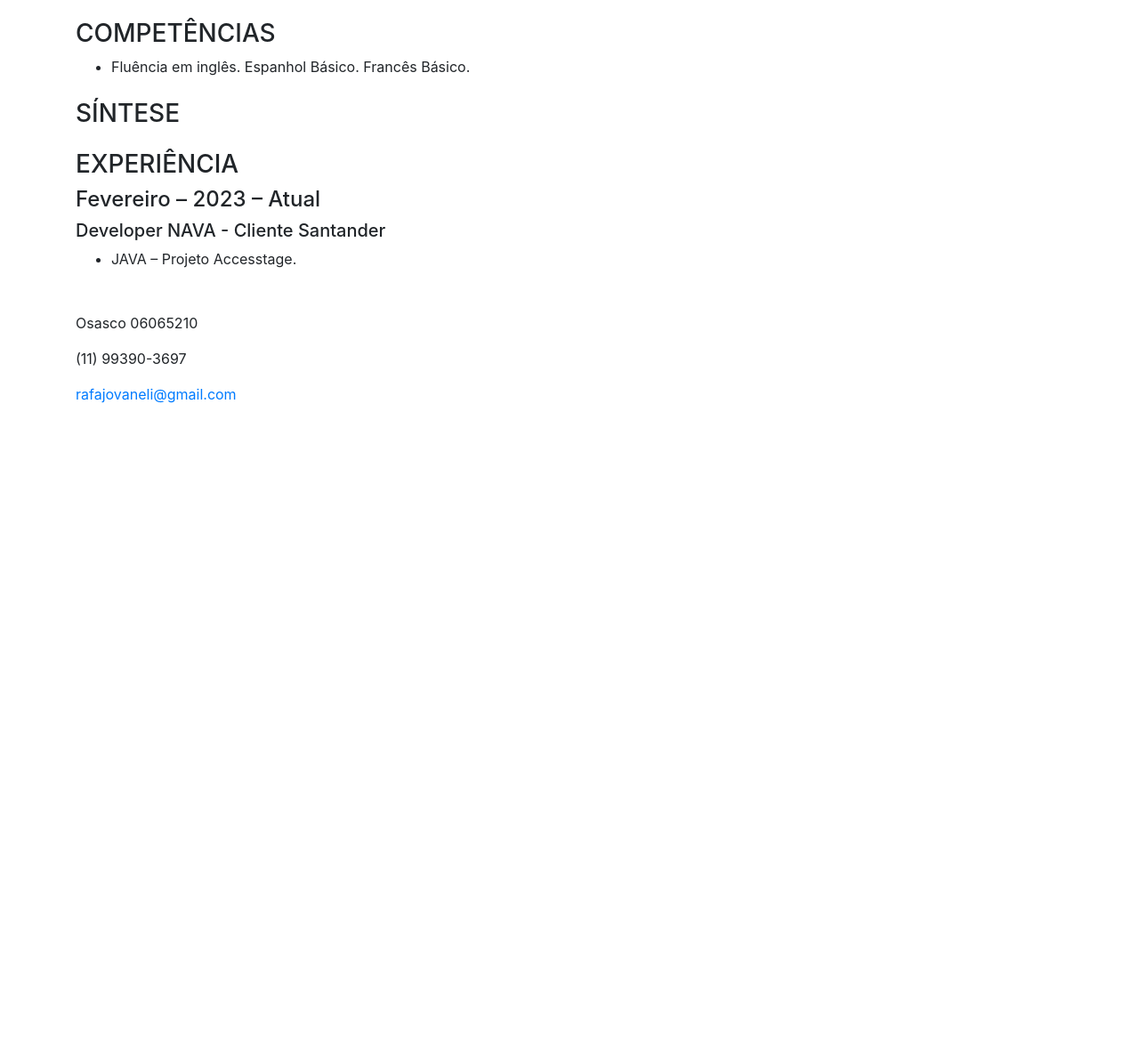
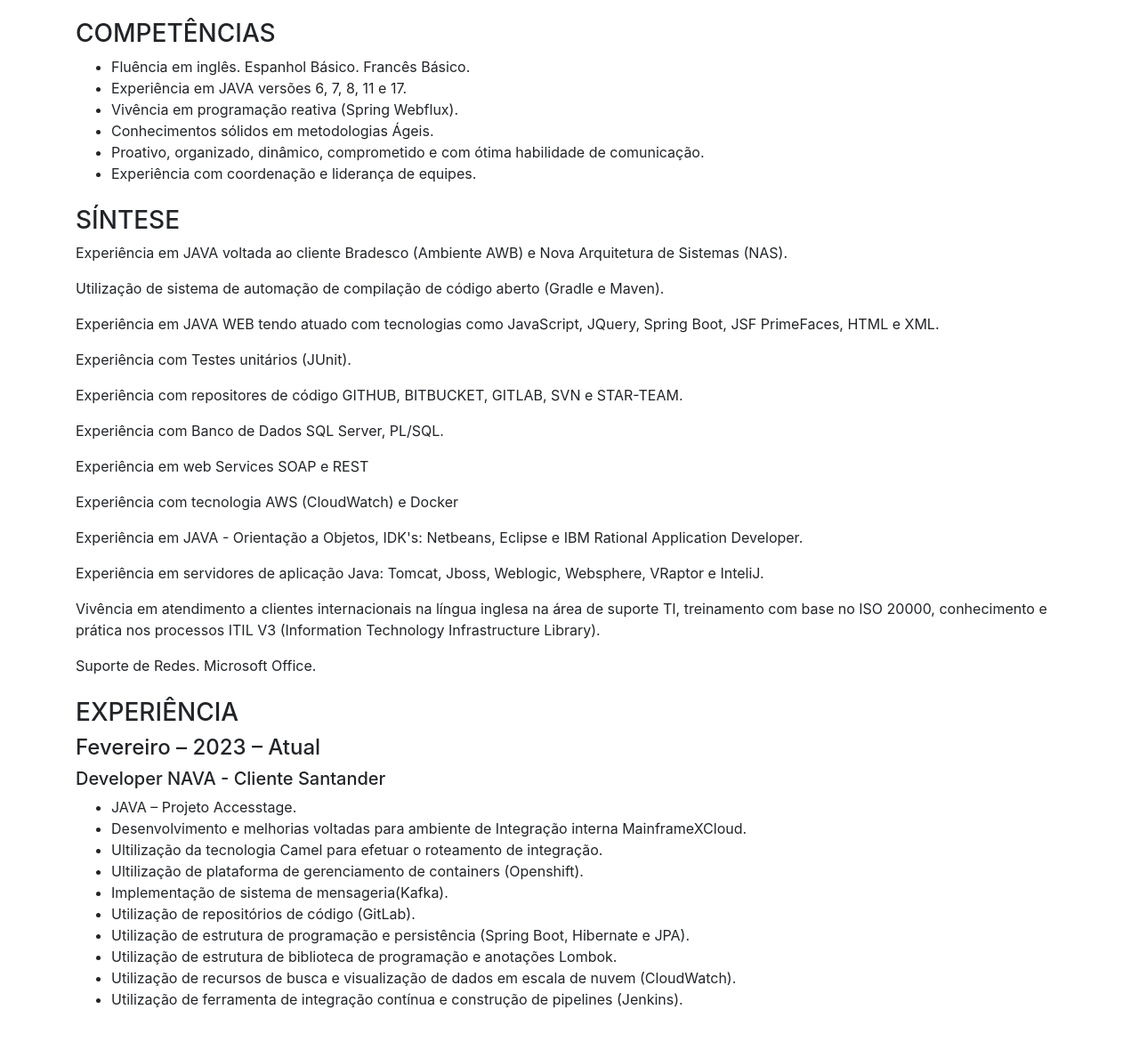
Before and after one commit to rafajovaneli/rafaelhjovaneli.github.io, a plain HTML site: page index.html in a window 1280 px wide. Shown: the part 99-1279 px from the top of the page at 89% size. Before the commit the page ends 800 px from the top, so only its background shows below. Drawn offline with nearby package versions, Linux system fonts and the light colour scheme.

Commit message:
Incluindo informações

```diff
--- a/index.html
+++ b/index.html
@@ -17,15 +17,34 @@
             <h3>COMPETÊNCIAS</h3>
             <ul>
                 <li>Fluência em inglês. Espanhol Básico. Francês Básico.</li>
-                <!-- ... Adicione todas as outras competências da mesma forma ... -->
+
+				<li>Experiência em JAVA versões 6, 7, 8, 11 e 17.</li>
+
+				<li>Vivência em programação reativa (Spring Webflux).</li>
+
+				<li>Conhecimentos sólidos em metodologias Ágeis.</li>
+
+				<li>Proativo, organizado, dinâmico, comprometido e com ótima habilidade de comunicação.</li>
+
+				<li>Experiência com coordenação e liderança de equipes.</li>
             </ul>
         </section>
 
         <section class="mt-4">
             <h3>SÍNTESE</h3>
-            <p>
-                <!-- Adicione a síntese da mesma forma -->
-            </p>
+			<p>Experiência em JAVA voltada ao cliente Bradesco (Ambiente AWB) e Nova Arquitetura de Sistemas (NAS).</p>
+			<p>Utilização de sistema de automação de compilação de código aberto (Gradle e Maven).</p>
+			<p>Experiência em JAVA WEB tendo atuado com tecnologias como JavaScript, JQuery, Spring Boot, JSF PrimeFaces, HTML e XML.</p>
+			<p>Experiência com Testes unitários (JUnit).</p>
+			<p>Experiência com repositores de código GITHUB, BITBUCKET, GITLAB, SVN e STAR-TEAM.</p>
+			<p>Experiência com Banco de Dados SQL Server, PL/SQL.</p>
+			<p>Experiência em web Services SOAP e REST</p>
+			<p>Experiência com tecnologia AWS (CloudWatch) e Docker</p>
+			<p>Experiência em JAVA - Orientação a Objetos, IDK's: Netbeans, Eclipse e IBM Rational Application Developer.</p>
+			<p>Experiência em servidores de aplicação Java: Tomcat, Jboss, Weblogic, Websphere, VRaptor e InteliJ.</p>
+			<p>Vivência em atendimento a clientes internacionais na língua inglesa na área de suporte TI, treinamento com base no ISO 20000, conhecimento e prática nos processos ITIL V3 (Information Technology Infrastructure Library).</p>
+			<p>Suporte de Redes. Microsoft Office.</p>
+
         </section>
 
         <section class="mt-4">
@@ -34,7 +53,15 @@
             <h5>Developer NAVA - Cliente Santander</h5>
             <ul>
                 <li>JAVA – Projeto Accesstage.</li>
-                <!-- ... Adicione todas as outras experiências da mesma forma ... -->
+				<li>Desenvolvimento e melhorias voltadas para ambiente de Integração interna MainframeXCloud.</li>
+				<li>Ultilização da tecnologia Camel para efetuar o roteamento de integração.</li>
+				<li>Ultilização de plataforma de gerenciamento de containers (Openshift).</li>
+				<li>Implementação de sistema de mensageria(Kafka).</li>
+				<li>Utilização de repositórios de código (GitLab).</li>
+				<li>Utilização de estrutura de programação e persistência (Spring Boot, Hibernate e JPA).</li>
+				<li>Utilização de estrutura de biblioteca de programação e anotações Lombok.</li>
+				<li>Utilização de recursos de busca e visualização de dados em escala de nuvem (CloudWatch).</li>
+				<li>Utilização de ferramenta de integração contínua e construção de pipelines (Jenkins).</li>
             </ul>
 
             <!-- ... Repita para cada item de experiência ... -->
```
